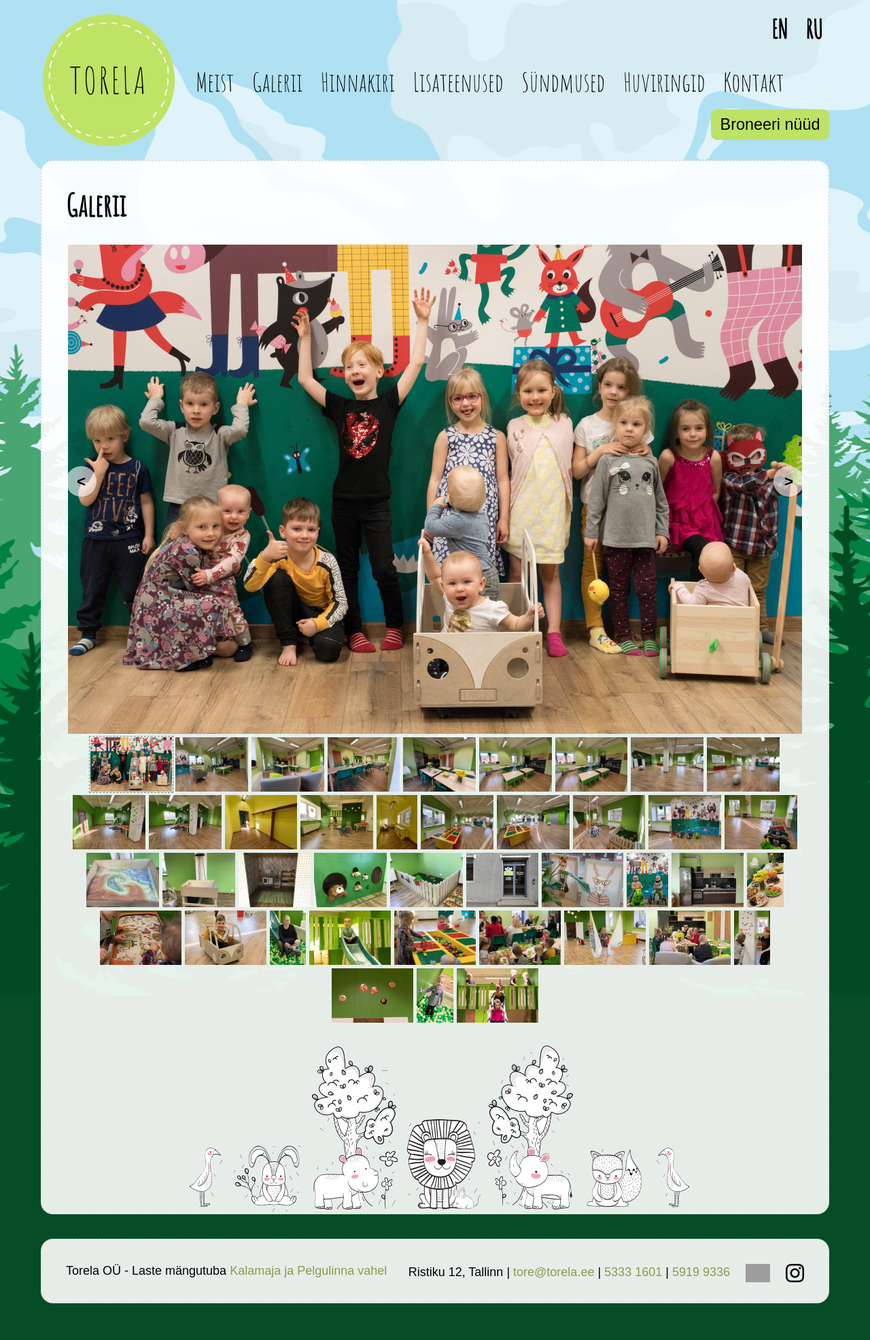
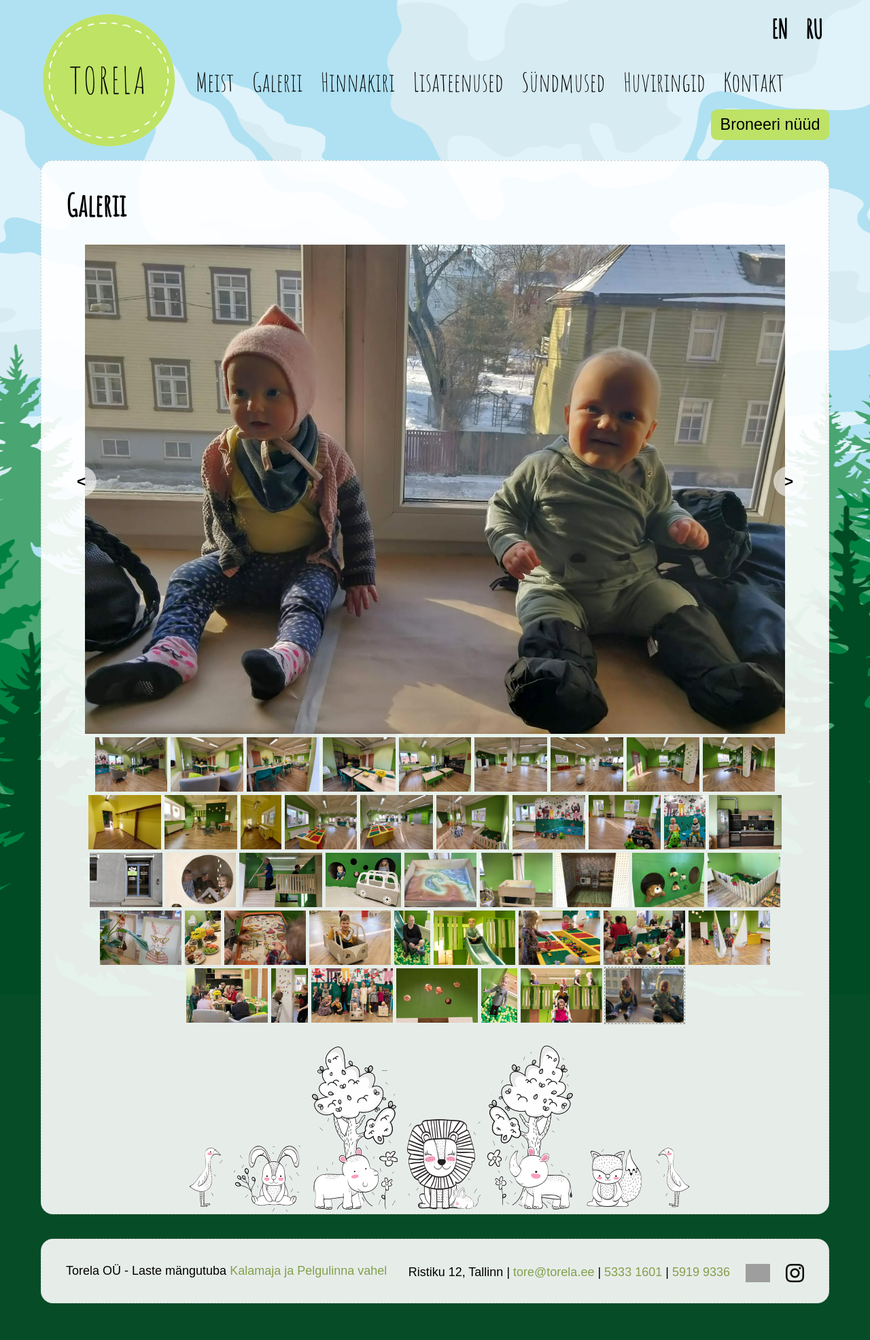
Before and after one commit to mypsik/torela, a Jekyll site: the page built from galerii/index.html, in a window 1280 px wide. Shown: the whole page at 68% size. Built offline with Jekyll 4.4.1, drawn with Linux system fonts in a browser that asks for light colours; grey boxes are pictures that could not be loaded.

Commit message:
generate gallery from images automatically

```diff
--- a/_layouts/gallery.html
+++ b/_layouts/gallery.html
@@ -4,50 +4,14 @@
 
 <div id="big-image">
   <div class="prev">&lt;</div>
-  <img src="/galerii/P1522806.jpg">
+  <img>
   <div class="next">&gt;</div>
 </div>
 
 <div class="thumbs">
-  <img src="/galerii/P1522806.jpg" class="active">
-  <img src="/galerii/20190422_184442.jpg">
-  <img src="/galerii/20190422_184450.jpg">
-  <img src="/galerii/20190422_184515.jpg">
-  <img src="/galerii/20190422_184557.jpg">
-  <img src="/galerii/20190422_184604.jpg">
-  <img src="/galerii/20190422_184604.jpg">
-  <img src="/galerii/20190422_184613.jpg">
-  <img src="/galerii/20190422_184625.jpg">
-  <img src="/galerii/20190422_184637.jpg">
-  <img src="/galerii/20190422_184641.jpg">
-  <img src="/galerii/20190422_184705.jpg">
-  <img src="/galerii/20190422_184726.jpg">
-  <img src="/galerii/20190422_184901.jpg">
-  <img src="/galerii/20190422_185010.jpg">
-  <img src="/galerii/20190422_185015.jpg">
-  <img src="/galerii/20190422_185053.jpg">
-  <img src="/galerii/20190422_185133.jpg">
-  <img src="/galerii/20190422_185143.jpg">
-  <img src="/galerii/IMG_5787.jpg">
-  <img src="/galerii/IMG_5788.jpg">
-  <img src="/galerii/IMG_5789.jpg">
-  <img src="/galerii/IMG_5790.jpg">
-  <img src="/galerii/IMG_5792.jpg">
-  <img src="/galerii/IMG_20190411_134016.jpg">
-  <img src="/galerii/P1522710.jpg">
-  <img src="/galerii/IMG_20190411_132035.jpg">
-  <img src="/galerii/IMG_20190411_132145.jpg">
-  <img src="/galerii/P1522714.jpg">
-  <img src="/galerii/P1522729.jpg">
-  <img src="/galerii/P1522731.jpg">
-  <img src="/galerii/P1522738.jpg">
-  <img src="/galerii/P1522742.jpg">
-  <img src="/galerii/P1522748.jpg">
-  <img src="/galerii/P1522751.jpg">
-  <img src="/galerii/P1522762.jpg">
-  <img src="/galerii/P1522764.jpg">
-  <img src="/galerii/P1522771.jpg">
-  <img src="/galerii/P1533034.jpg">
-  <img src="/galerii/P1533046.jpg">
-  <img src="/galerii/P1533065.jpg">
+  {% for image in site.static_files %}
+      {% if image.path contains '/galerii/' %}
+          <img src="{{ image.path }}">
+      {% endif %}
+  {% endfor %}
 </div>
--- a/js/torela.js
+++ b/js/torela.js
@@ -20,11 +20,13 @@
 })
 
 function initGallery() {
-  $('.thumbs img').on('click', function() {
+  var thumbs = $('.thumbs img').on('click', function() {
     var thumb = $(this)
     thumb.addClass('active').siblings().removeClass('active')
     $('#big-image img').attr('src', thumb.attr('src'))
   })
+
+  thumbs.eq(Math.floor(Math.random() * thumbs.length)).trigger('click')
 
   $('#big-image .prev').on('click', function() {
     var prev = $('.thumbs img.active').prev()
```
